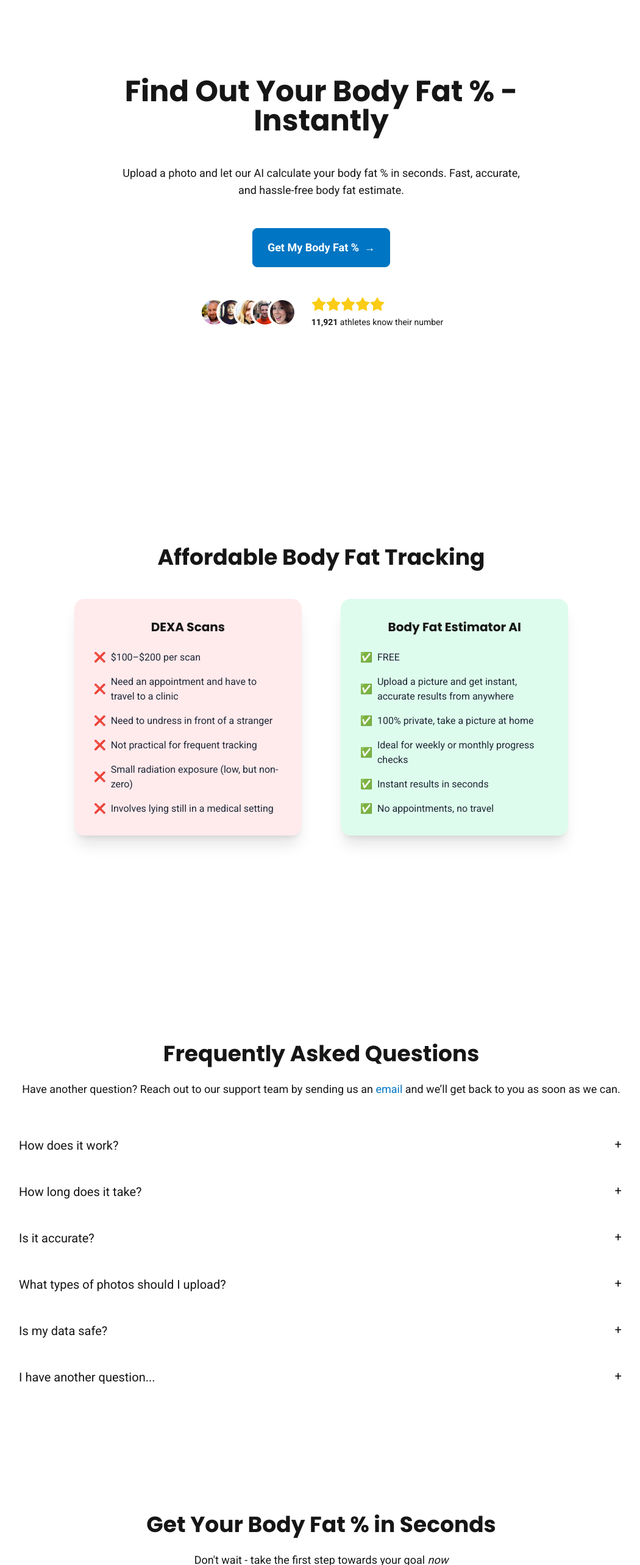
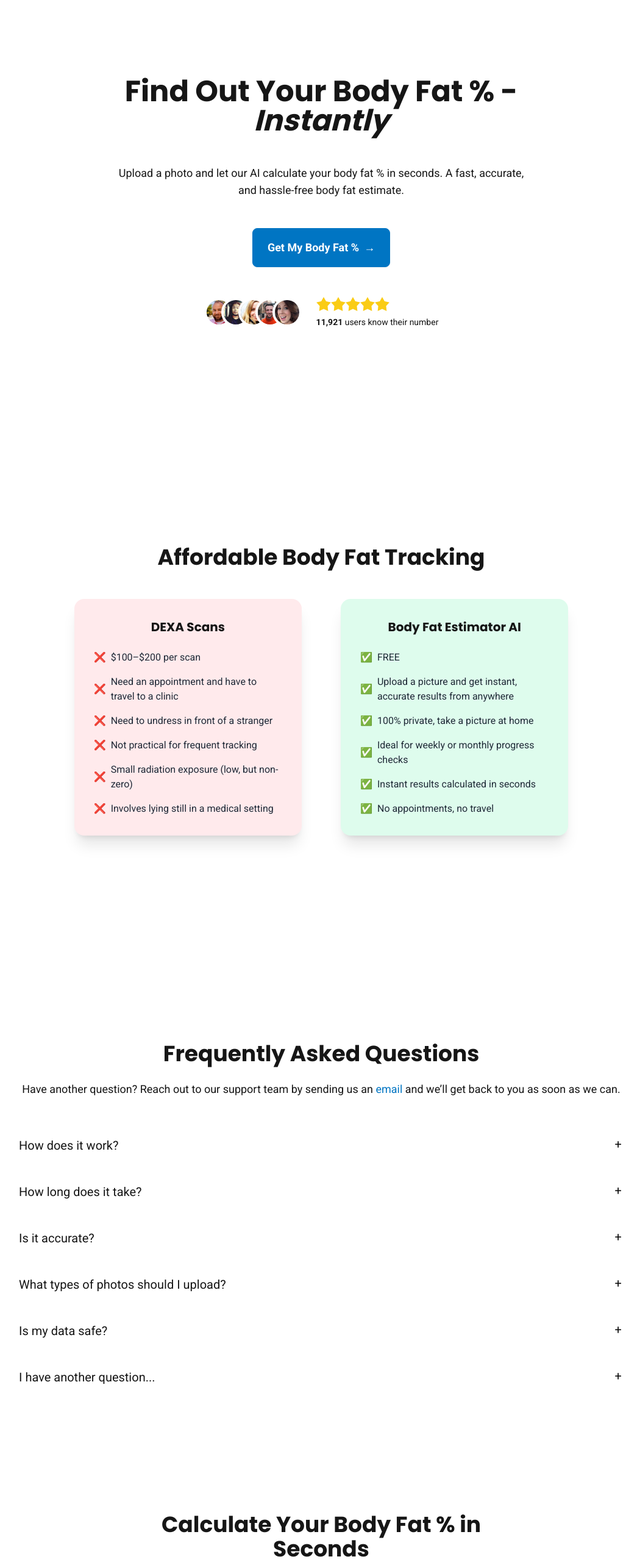
Before and after one commit to MattPhelps/bfe, a Next.js app: page / in a window 1280 px wide. Shown: the part 60-2626 px from the top of the page at 61% size, without its empty margins (113-1163 px from the left). Built offline with nearby package versions, Linux system fonts and the light colour scheme; no server answers.

Commit message:
fuck off white trash

```diff
--- a/app/components/CTA.tsx
+++ b/app/components/CTA.tsx
@@ -7,7 +7,7 @@ export default function CTA() {
     <div id="cta" className="hero mt-40 mb-40 flex items-center justify-center">
         <div className="hero-content text-center">
           <div className="max-w-2xl"> {/* Changed from max-w-md to max-w-lg */}
-            <h2 className="text-2xl lg:text-4xl font-bold">Get Your Body Fat % in Seconds</h2>
+            <h2 className="text-2xl lg:text-4xl font-bold">Calculate Your Body Fat % in Seconds</h2>
             <p className="py-6 text-lg">
             Don't wait - take the first step towards your goal <i>now</i>
             </p>
--- a/app/components/Comparison.tsx
+++ b/app/components/Comparison.tsx
@@ -60,7 +60,7 @@ export default function Comparison() {
                 </li>
                 <li className="flex items-center text-neutral">
                   <span className="text-green-500 mr-2">✅</span>
-                  Instant results in seconds
+                  Instant results calculated in seconds
                 </li>
                 <li className="flex items-center text-neutral">
                   <span className="text-green-500 mr-2">✅</span>
--- a/app/components/Hero.tsx
+++ b/app/components/Hero.tsx
@@ -6,10 +6,10 @@ export default function Hero() {
         <div className="hero-content text-center">
           <div className="max-w-2xl">
           <h1 className="text-4xl lg:text-5xl font-bold">
-            Find Out Your Body Fat % - Instantly
+            Find Out Your Body Fat % - <i>Instantly</i>
           </h1>
             <p className="py-6 text-lg mt-6">
-            Upload a photo and let our AI calculate your body fat % in seconds. Fast, accurate, and hassle-free body fat estimate.
+            Upload a photo and let our AI calculate your body fat % in seconds. A fast, accurate, and hassle-free body fat estimate.
             </p>
             <a href="/upload">
               <button className="btn btn-primary btn-lg text-white mt-6">Get My Body Fat % <span className="text-lg">→</span></button>
--- a/app/components/ReviewBox.tsx
+++ b/app/components/ReviewBox.tsx
@@ -40,7 +40,7 @@ export default function ReviewBox() {
             <input type="radio" name="rating-4" className="mask mask-star-2 bg-yellow-400" />
           </div>
           <p className="text-sm">
-            <span className="font-bold">11,921</span> athletes know their number
+            <span className="font-bold">11,921</span> users know their number
           </p>
         </div>
       </div>
```
